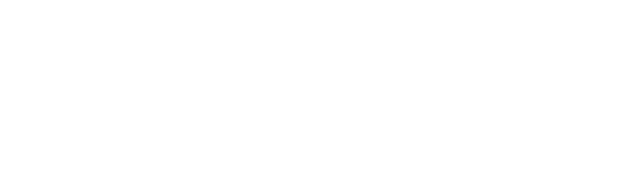
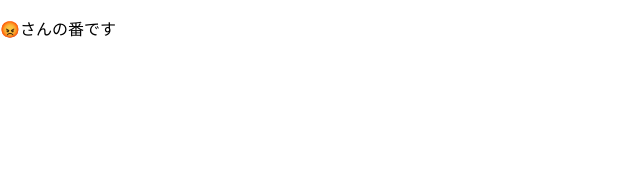
Before and after one commit to daigoro22/BootCampReactTicTacToe, a React (Vite) app: page / in a window 1280 px wide. Shown: the top 192 px of the page, without its empty margins (0-640 px from the left). Built offline with nearby package versions, Linux system fonts and the light colour scheme.

Commit message:
Modified a GameBoard component
行, 列, 対角線のマスが全て同じプレイヤーの文字で埋まっているかどうか判断して、そのプレイヤーを勝者とする処理を追加

```diff
--- a/src/App.jsx
+++ b/src/App.jsx
@@ -1,10 +1,16 @@
 import {GameBoard} from './tic-tac-toe/GameBoard'
+import {FilledByProvider} from './providers/FilledByProvider'
+
+export const players = ["😡","😭"]//TODO: プレイヤーが選択できるようにする
+export const boxSize = 3 //TODO: プレイヤーが選択できるようにする
 
 function App() {
 
   return (
     <div className="App">
+      <FilledByProvider boxSize={boxSize}>
       <GameBoard></GameBoard>
+      </FilledByProvider>
     </div>
   )
 }
--- a/src/providers/FilledByProvider.jsx
+++ b/src/providers/FilledByProvider.jsx
@@ -8,11 +8,12 @@ export const FilledByProvider = (props) => {
 
   const [filledBy, setFilledBy] = useState(Array(boxSize**2).fill("　"))
   const [currentPlayerNum, setCurrentPlayerNum] = useState(0)
+  const [winner, setWinner] = useState("")
 
   return (
     // AdminFlagContextには、Providerが用意されているのを返却する。
     // valueの中にグローバルに扱う実際の値を設定する
-    <FilledByContext.Provider value={{filledBy,setFilledBy,currentPlayerNum,setCurrentPlayerNum}}>
+    <FilledByContext.Provider value={{filledBy,setFilledBy,currentPlayerNum,setCurrentPlayerNum, winner, setWinner}}>
       {children}
     </FilledByContext.Provider>
   );
--- a/src/tic-tac-toe/Box.jsx
+++ b/src/tic-tac-toe/Box.jsx
@@ -3,7 +3,7 @@ import { FilledByContext } from '../providers/FilledByProvider'
 import { getCurrentPlayer } from './GameBoard'
 
 export const Box = (props) => {
-  const {filledBy, setFilledBy, currentPlayerNum, setCurrentPlayerNum} = useContext(FilledByContext)
+  const {filledBy, setFilledBy, currentPlayerNum, setCurrentPlayerNum,winner,setWinner} = useContext(FilledByContext)
   const {filledByIndex} = props
 
   const fill = ()=>{
@@ -13,7 +13,7 @@ export const Box = (props) => {
     filledBy.splice(filledByIndex,1,currentPlayer)
     setFilledBy(filledBy)
   */}
-    if(filledBy[filledByIndex]!="　"){
+    if(filledBy[filledByIndex]!="　"||winner!=""){
       return
     }
     const filled = Array.from(filledBy)
--- a/src/tic-tac-toe/GameBoard.jsx
+++ b/src/tic-tac-toe/GameBoard.jsx
@@ -1,9 +1,7 @@
 import React, { useContext, useEffect, useState } from 'react'
-import { FilledByProvider, FilledByContext } from '../providers/FilledByProvider'
+import { FilledByContext } from '../providers/FilledByProvider'
 import {Box} from './Box'
-
-const players = ["○","✗"]//TODO: プレイヤーが選択できるようにする
-const boxSize = 5 //TODO: プレイヤーが選択できるようにする
+import {players, boxSize} from '../App'
 
 export const getCurrentPlayer = (pNum)=>{
   if(pNum>players.length-1){
@@ -13,23 +11,64 @@ export const getCurrentPlayer = (pNum)=>{
   }
 }
 
+function makeIndices(size,func){
+  return Array(size).fill("").map(
+    (_,ir)=>{
+      return Array(size).fill("").map((_,ic)=>{
+        return func(ir,ic)
+      })
+    }
+  )
+}
+
+function judgeWinner(boxes){
+  return boxes.map(
+    arrs=>arrs.map(
+      arr=>arr.reduce(
+        (p,c)=>(c==p)?c:"　") // 全て同じだった場合の要素
+      ).filter(
+        v=>v!="　")).filter( // 空白マスは除く
+          arr=>arr.length>0)[0]
+}
+
 export const GameBoard = ()=> {
   const indexArray = Array(boxSize).fill("")
+  const {filledBy, setFilledBy, currentPlayerNum, setCurrentPlayerNum,winner,setWinner} = useContext(FilledByContext)
+
+  const toFilledBy = arr=>arr.map(i=>filledBy[i])
+
+  useEffect(()=>{
+    const allBoxesToBeJudged = [
+      makeIndices(boxSize,(ir,ic)=>ir*boxSize+ic).map(toFilledBy), //行ごとのマスの値
+      makeIndices(boxSize,(ir,ic)=>ic*boxSize+ir).map(toFilledBy), //列ごとのマスの値
+      [Array(boxSize).fill("").map((_,i)=>i*(boxSize+1))].map(toFilledBy), // 対角要素のマスの値
+      [Array(boxSize).fill("").map((_,i)=>i*(boxSize-1)+(boxSize-1))].map(toFilledBy) // 逆の対角要素のマスの値
+    ]
+
+    const w = judgeWinner(allBoxesToBeJudged)
+    if(w!=undefined){
+      setWinner(w)// GameBoard の中で更新すると無限ループになるので、コンポーネントがレンダリングされた後で setState する必要がある
+    }
+  },[currentPlayerNum])// プレイヤーが変わった時のみ呼び出す
+
+  const gameStatusMessage = (winner!="")?`${winner}さんの勝利です`:`${getCurrentPlayer(currentPlayerNum)}さんの番です`
 
   return (
+    <div>
+      <p>{gameStatusMessage}</p>
       <table>
         <tbody>
-      <FilledByProvider boxSize={boxSize}>
           {indexArray.map((_,ir)=>{
             return (
-            <tr>{indexArray.map((_,id)=>{
+              <tr>
+                {indexArray.map((_,id)=>{
                   return <Box filledByIndex={ir*boxSize+id}></Box>
                 })}
               </tr>
             )
           })}
-        </FilledByProvider>
         </tbody>
       </table>
+    </div>
     )
 }
```
Lines whose indentation alone changed are shown as unchanged.
